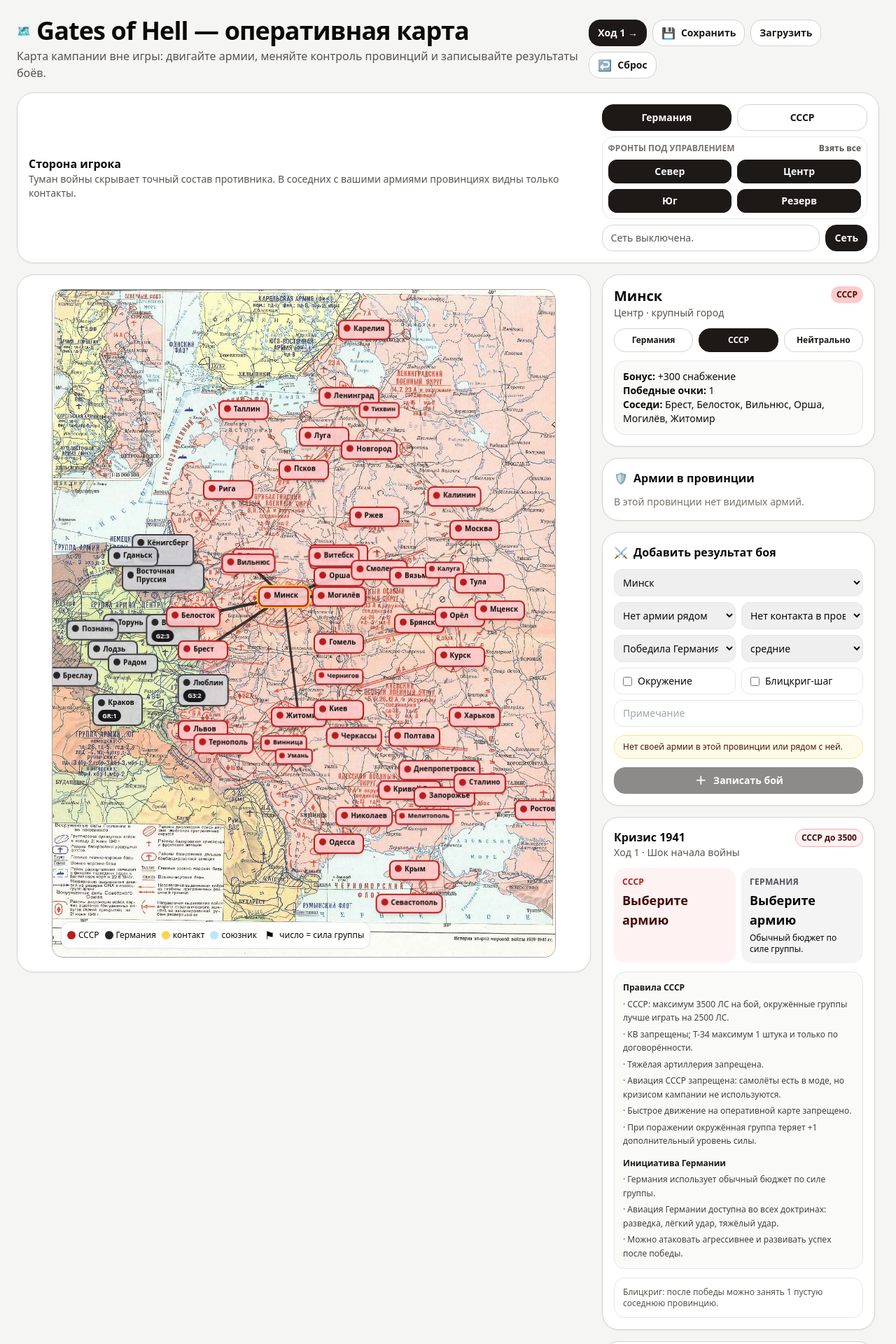
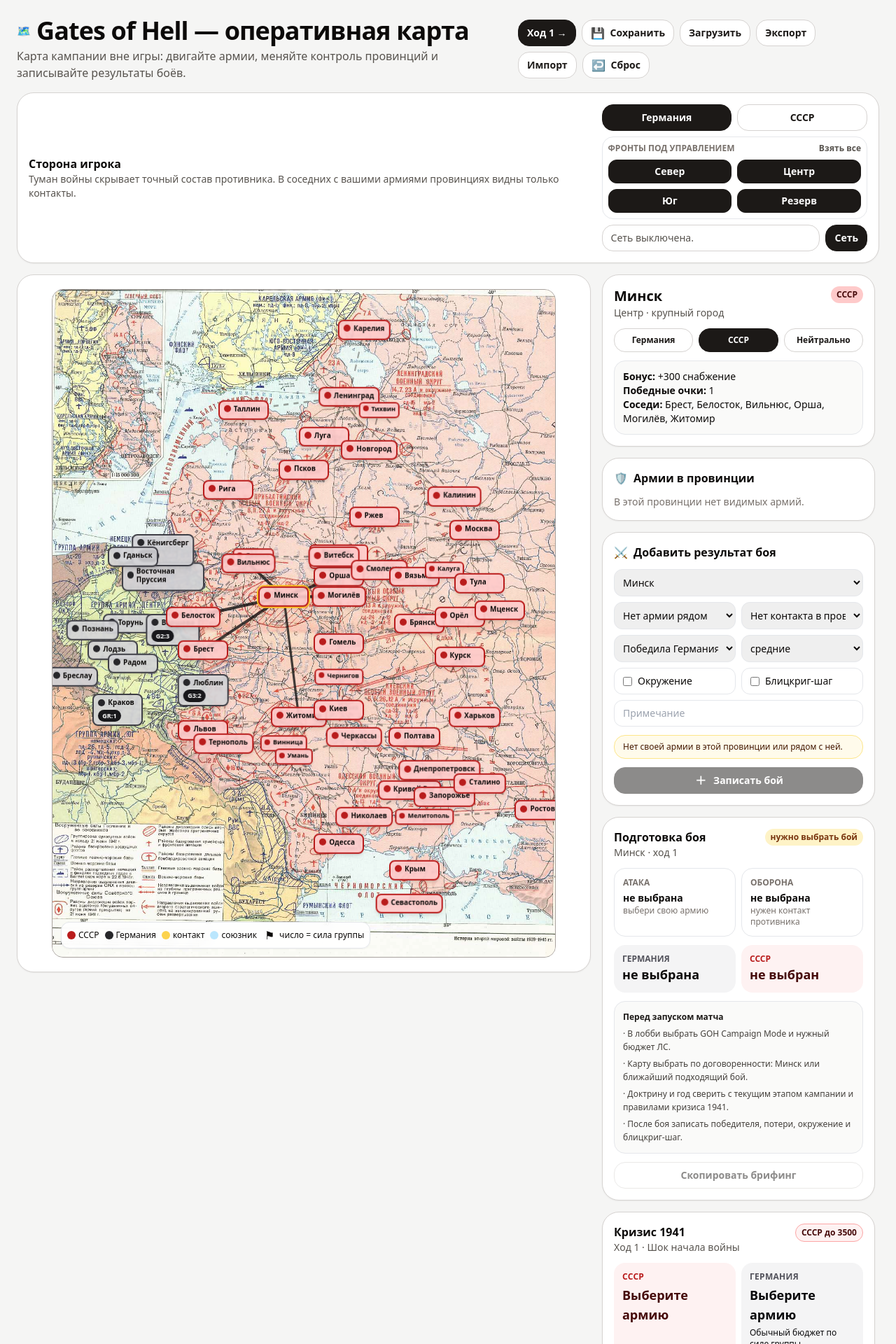
Before and after one commit to arturmoravski-sketch/goh-campaign-map, a React (Vite) app: page / in a window 1280 px wide. Shown: the top 1920 px of the page at 70% size. Built offline with nearby package versions, Linux system fonts and the light colour scheme.

Commit message:
Add campaign import export and battle prep

```diff
--- a/src/App.jsx
+++ b/src/App.jsx
@@ -482,6 +482,7 @@
   const [networkEnabled, setNetworkEnabled] = useState(false);
   const [networkStatus, setNetworkStatus] = useState("Сеть выключена.");
   const networkEnabledRef = useRef(false);
+  const importFileRef = useRef(null);
 
   const byId = useMemo(() => Object.fromEntries(provinces.map((p) => [p.id, p])), [provinces]);
   const selectedProvince = byId[selectedProvinceId] || provinces[0];
@@ -578,6 +579,24 @@
     return `Атака из ${attackerProvince.name} на ${battleProvince.name}.`;
   }, [battleAttackers.length, battleDefenders.length, battleAttackerIsValid, battleDefenderIsValid, byId, battleAttacker, battleProvince]);
 
+  const battleBriefingText = useMemo(() => {
+    const attackerProvince = byId[battleAttacker?.province];
+    const defenderProvince = byId[battleDefender?.province];
+    return [
+      `GOH Campaign: подготовка боя, ход ${turn}`,
+      `Провинция: ${battleProvince?.name || "не выбрана"} (${battleProvince?.sector || "?"}, ${battleProvince?.type || "?"})`,
+      battleAttacker ? `Атакующий: ${ownerConfig[battleAttacker.side]?.label} / ${battleAttacker.id} ${battleAttacker.name} / сила ${battleAttacker.strength} / ${attackerProvince?.name || "?"}` : "Атакующий: не выбран",
+      battleDefender ? `Оборона: ${ownerConfig[battleDefender.side]?.label} / ${battleDefender.id} ${battleDefender.name} / сила ${battleDefender.strength} / ${defenderProvince?.name || "?"}` : "Оборона: не выбрана",
+      `Бюджет Германии: ${germanRecommendedBudget ? getModPresetForBudget(germanRecommendedBudget) : "не выбран"}`,
+      `Бюджет СССР: ${sovietRecommendedBudget ? getModPresetForBudget(sovietRecommendedBudget) : "не выбран"}`,
+      `Кризис 1941: ${crisisRules.phase}`,
+      `Итог после боя: победитель ${ownerConfig[battleForm.winner]?.label || "?"}, потери ${battleForm.losses}`,
+      battleForm.encircled ? "Особое правило: окружение" : null,
+      battleForm.blitzAdvance ? "Особое правило: блицкриг-шаг" : null,
+      battleForm.note ? `Заметка: ${battleForm.note}` : null,
+    ].filter(Boolean).join("\n");
+  }, [byId, battleAttacker, battleDefender, battleForm, battleProvince, crisisRules.phase, germanRecommendedBudget, sovietRecommendedBudget, turn]);
+
   useEffect(() => {
     networkEnabledRef.current = networkEnabled;
   }, [networkEnabled]);
@@ -609,13 +628,36 @@
     return { provinces, links, armies, battleLog, battleRequests, turn, unitRows };
   }
 
+  function normalizeCampaignSnapshot(source) {
+    const state = source?.campaign || source?.state || source || {};
+    return {
+      provinces: Array.isArray(state.provinces) ? mergeCampaignProvinces(state.provinces) : campaignStartProvinces,
+      links,
+      armies: Array.isArray(state.armies) ? state.armies.map((army) => ({ ...army, front: getArmyFront(army) })) : initialArmies,
+      battleLog: Array.isArray(state.battleLog) ? state.battleLog : [],
+      battleRequests: Array.isArray(state.battleRequests) ? state.battleRequests : [],
+      turn: Number(state.turn) || 1,
+      unitRows: Array.isArray(state.unitRows)
+        ? state.unitRows.map((row) => ({ doctrine: commonDoctrine, resource: "ЛС", command: 0, ...row }))
+        : initialUnitRows,
+    };
+  }
+
+  function applyCampaignSnapshot(source, successMessage, syncNetwork = false) {
+    const next = normalizeCampaignSnapshot(source);
+    setProvinces(next.provinces);
+    setArmies(next.armies);
+    setBattleLog(next.battleLog);
+    setBattleRequests(next.battleRequests);
+    setUnitRows(next.unitRows);
+    setTurn(next.turn);
+    setSelectedProvinceId((current) => (next.provinces.some((province) => province.id === current) ? current : "minsk"));
+    if (syncNetwork) sendNetworkAction("reset", { state: next });
+    if (successMessage) setMessage(successMessage);
+  }
+
   function applyNetworkState(state) {
-    setProvinces(Array.isArray(state.provinces) ? mergeCampaignProvinces(state.provinces) : campaignStartProvinces);
-    setArmies(Array.isArray(state.armies) ? state.armies.map((army) => ({ ...army, front: getArmyFront(army) })) : []);
-    setBattleLog(Array.isArray(state.battleLog) ? state.battleLog : []);
-    setBattleRequests(Array.isArray(state.battleRequests) ? state.battleRequests : []);
-    setUnitRows(Array.isArray(state.unitRows) ? state.unitRows.map((row) => ({ doctrine: commonDoctrine, resource: "ЛС", command: 0, ...row })) : []);
-    setTurn(Number(state.turn) || 1);
+    applyCampaignSnapshot(state, "", false);
   }
 
   async function connectNetwork() {
@@ -791,15 +833,59 @@
         return;
       }
       const data = JSON.parse(raw);
-      setProvinces(Array.isArray(data.provinces) ? mergeCampaignProvinces(data.provinces) : campaignStartProvinces);
-      setArmies(Array.isArray(data.armies) ? data.armies : initialArmies);
-      setBattleLog(Array.isArray(data.battleLog) ? data.battleLog : []);
-      setBattleRequests(Array.isArray(data.battleRequests) ? data.battleRequests : []);
-      setUnitRows(Array.isArray(data.unitRows) ? data.unitRows.map((row) => ({ doctrine: commonDoctrine, resource: "ЛС", command: 0, ...row })) : initialUnitRows);
-      setTurn(Number(data.turn) || 1);
-      setMessage("Кампания загружена.");
+      applyCampaignSnapshot(data, "Кампания загружена.", networkEnabledRef.current);
     } catch (error) {
       setMessage("Не удалось загрузить сохранение.");
+    }
+  }
+
+  function exportCampaign() {
+    try {
+      const exportedAt = new Date().toISOString();
+      const payload = {
+        app: "goh-campaign-map",
+        version: 1,
+        exportedAt,
+        campaign: getCampaignSnapshot(),
+      };
+      const blob = new Blob([JSON.stringify(payload, null, 2)], { type: "application/json" });
+      const url = URL.createObjectURL(blob);
+      const link = document.createElement("a");
+      link.href = url;
+      link.download = `goh-campaign-turn-${turn}-${exportedAt.slice(0, 10)}.json`;
+      document.body.appendChild(link);
+      link.click();
+      link.remove();
+      URL.revokeObjectURL(url);
+      setMessage("Кампания экспортирована в JSON-файл.");
+    } catch (error) {
+      setMessage("Не удалось экспортировать кампанию.");
+    }
+  }
+
+  function openImportDialog() {
+    importFileRef.current?.click();
+  }
+
+  async function importCampaignFile(event) {
+    const file = event.target.files?.[0];
+    event.target.value = "";
+    if (!file) return;
+    try {
+      const raw = await file.text();
+      const data = JSON.parse(raw);
+      applyCampaignSnapshot(data, `Кампания импортирована из файла ${file.name}.`, networkEnabledRef.current);
+    } catch (error) {
+      setMessage("Не удалось импортировать файл кампании. Проверь JSON-файл.");
+    }
+  }
+
+  async function copyBattleBriefing() {
+    try {
+      await navigator.clipboard.writeText(battleBriefingText);
+      setMessage("Брифинг боя скопирован.");
+    } catch (error) {
+      setMessage("Не удалось скопировать брифинг боя.");
     }
   }
 
@@ -899,9 +985,18 @@
             <AppButton onClick={nextTurn}>Ход {turn} →</AppButton>
             <AppButton onClick={saveCampaign} variant="outline"><Icon>💾</Icon>Сохранить</AppButton>
             <AppButton onClick={loadCampaign} variant="outline">Загрузить</AppButton>
+            <AppButton onClick={exportCampaign} variant="outline">Экспорт</AppButton>
+            <AppButton onClick={openImportDialog} variant="outline">Импорт</AppButton>
             <AppButton onClick={resetCampaign} variant="outline"><Icon>↩️</Icon>Сброс</AppButton>
           </div>
         </header>
+        <input
+          ref={importFileRef}
+          type="file"
+          accept="application/json,.json"
+          className="hidden"
+          onChange={importCampaignFile}
+        />
 
         <Panel>
           <PanelBody className="flex flex-col gap-3 md:flex-row md:items-center md:justify-between">
@@ -1138,6 +1233,65 @@
                   {battleRouteText}
                 </div>
                 <AppButton onClick={addBattle} className="w-full" disabled={!battleCanSubmit}><Icon>＋</Icon>{networkEnabled ? "Отправить заявку" : "Записать бой"}</AppButton>
+              </PanelBody>
+            </Panel>
+
+            <Panel>
+              <PanelBody className="space-y-3">
+                <div className="flex items-start justify-between gap-2">
+                  <div>
+                    <h3 className="font-bold">Подготовка боя</h3>
+                    <p className="text-sm text-stone-600">{battleProvince?.name || "Провинция не выбрана"} · ход {turn}</p>
+                  </div>
+                  <span className={`rounded-full px-2 py-1 text-xs font-bold ${battleCanSubmit ? "bg-emerald-100 text-emerald-900" : "bg-amber-100 text-amber-900"}`}>
+                    {battleCanSubmit ? "готово" : "нужно выбрать бой"}
+                  </span>
+                </div>
+
+                <div className="grid grid-cols-2 gap-2 text-sm">
+                  <div className="rounded-2xl border bg-white p-3">
+                    <div className="text-xs font-bold uppercase text-stone-500">Атака</div>
+                    <div className="mt-1 font-bold">{battleAttacker ? `${battleAttacker.id} — ${battleAttacker.name}` : "не выбрана"}</div>
+                    <div className="text-xs text-stone-500">
+                      {battleAttacker ? `${ownerConfig[battleAttacker.side]?.label} · сила ${battleAttacker.strength}` : "выбери свою армию"}
+                    </div>
+                  </div>
+                  <div className="rounded-2xl border bg-white p-3">
+                    <div className="text-xs font-bold uppercase text-stone-500">Оборона</div>
+                    <div className="mt-1 font-bold">{battleDefender ? `${ownerConfig[battleDefender.side]?.label} · контакт` : "не выбрана"}</div>
+                    <div className="text-xs text-stone-500">
+                      {battleDefender ? `${battleProvince?.name || "провинция"} · точный состав скрыт` : "нужен контакт противника"}
+                    </div>
+                  </div>
+                </div>
+
+                <div className="grid grid-cols-2 gap-2 text-sm">
+                  <div className="rounded-2xl bg-zinc-100 p-3">
+                    <div className="text-xs font-bold uppercase text-zinc-600">Германия</div>
+                    <div className="text-lg font-black">{germanRecommendedBudget ? getModPresetForBudget(germanRecommendedBudget) : "не выбрана"}</div>
+                  </div>
+                  <div className="rounded-2xl bg-red-50 p-3 text-red-950">
+                    <div className="text-xs font-bold uppercase text-red-700">СССР</div>
+                    <div className="text-lg font-black">{sovietRecommendedBudget ? getModPresetForBudget(sovietRecommendedBudget) : "не выбран"}</div>
+                    {sovietBaseBudget && crisisRules.ussrBudgetCap && sovietBaseBudget > crisisRules.ussrBudgetCap && (
+                      <div className="mt-1 text-xs">Кризис режет бюджет с {sovietBaseBudget} ЛС.</div>
+                    )}
+                  </div>
+                </div>
+
+                <div className="rounded-2xl border bg-stone-50 p-3 text-xs leading-relaxed text-stone-700">
+                  <div className="font-bold text-stone-900">Перед запуском матча</div>
+                  <ul className="mt-1 space-y-1">
+                    <li>· В лобби выбрать GOH Campaign Mode и нужный бюджет ЛС.</li>
+                    <li>· Карту выбрать по договоренности: {battleProvince?.name || "выбранная провинция"} или ближайший подходящий бой.</li>
+                    <li>· Доктрину и год сверить с текущим этапом кампании и правилами кризиса 1941.</li>
+                    <li>· После боя записать победителя, потери, окружение и блицкриг-шаг.</li>
+                  </ul>
+                </div>
+
+                <AppButton onClick={copyBattleBriefing} variant="outline" className="w-full" disabled={!battleCanSubmit}>
+                  Скопировать брифинг
+                </AppButton>
               </PanelBody>
             </Panel>
 
```
